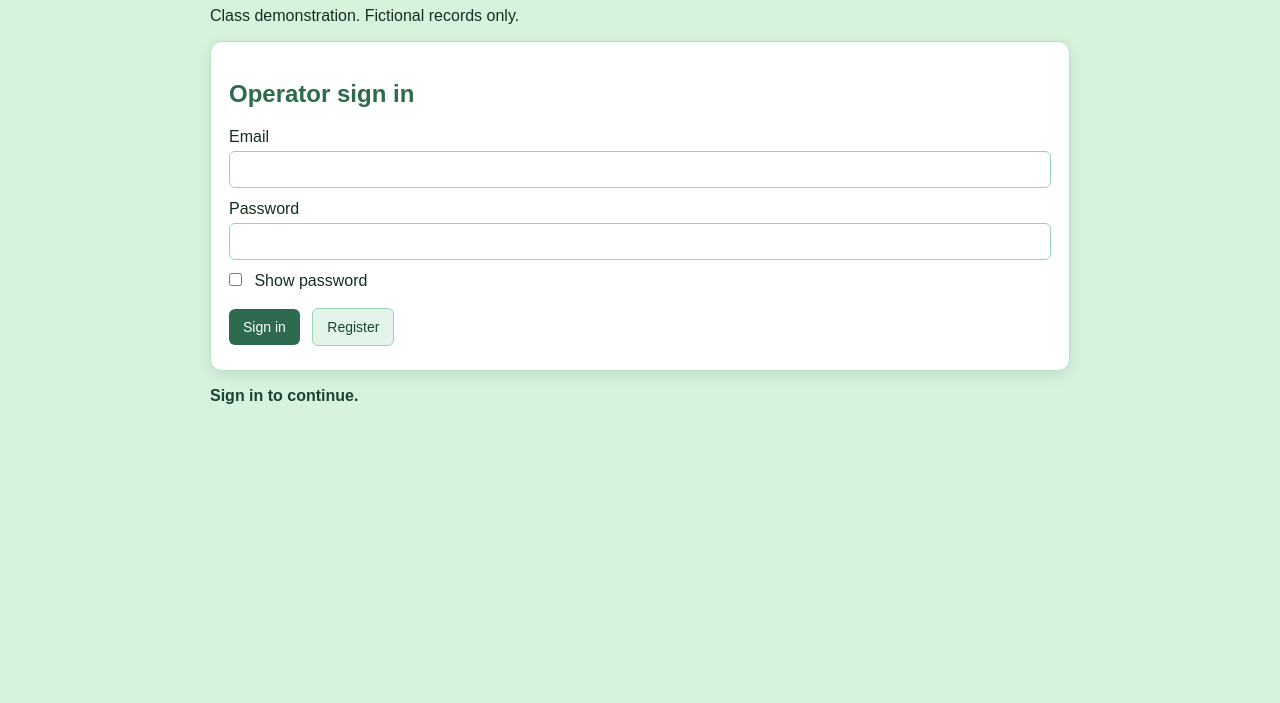
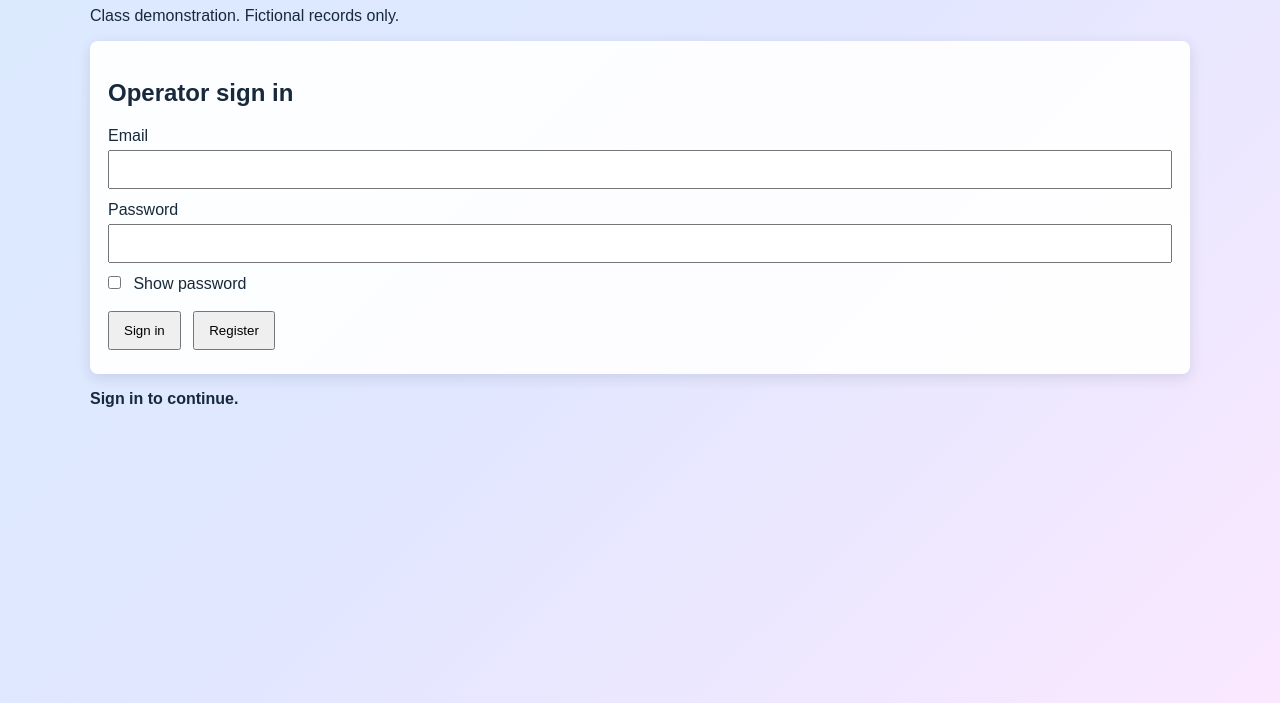
Before and after one commit to cariaspaullawrence/paula, a website built with Vite: page index.html in a window 1280 px wide. Shown: the part 97-800 px from the top of the page. Built offline with nearby package versions, Linux system fonts and the light colour scheme; no server answers.

Commit message:
Update styles for body, main, and form elements

```diff
--- a/src/style.css
+++ b/src/style.css
@@ -2,52 +2,34 @@ body {
   margin: 0;
   min-height: 100vh;
   font-family: Arial, sans-serif;
-  color: #12301f;
-  background: #d8f3dc;
+  color: #17293b;
+  background: linear-gradient(135deg, #dbeafe 0%, #e0e7ff 45%, #fae8ff 100%);
+  background-attachment: fixed;
 }
-main { max-width: 860px; margin: auto; padding: 24px; }
-h1 { color: #1b4332; }
-h2 { color: #2d6a4f; }
-
+main { max-width: 1100px; margin: auto; padding: 24px; }
 form, section {
-  background: #ffffff;
+  background: rgba(255, 255, 255, 0.92);
   padding: 18px;
-  border-radius: 12px;
+  border-radius: 8px;
   margin: 14px 0;
-  border: 1px solid #b7e4c7;
-  box-shadow: 0 4px 14px rgba(27, 67, 50, 0.12);
+  box-shadow: 0 4px 14px rgba(23, 41, 59, 0.12);
 }
 label { display: block; margin: 12px 0; }
+input, select { display: block; box-sizing: border-box; width: 100%; padding: 10px; margin-top: 5px; }
+button { margin: 6px 8px 6px 0; padding: 10px 14px; cursor: pointer; }
+[role="status"] { min-height: 1.4em; font-weight: bold; }
+[hidden] { display: none !important; }
 
-input, select {
-  display: block;
-  box-sizing: border-box;
-  width: 100%;
-  padding: 10px;
-  margin-top: 5px;
-  border: 1px solid #95d5b2;
-  border-radius: 6px;
-  background: #ffffff;
-  color: #12301f;
+.table-wrap { overflow-x: auto; margin-top: 12px; }
+table { width: 100%; border-collapse: collapse; background: white; font-size: 14px; }
+th, td { border: 1px solid #c9d3df; padding: 8px 10px; text-align: left; white-space: nowrap; }
+th { background: #217346; color: white; position: sticky; top: 0; }
+tbody tr:nth-child(even) { background: #f2f7f4; }
+tbody tr:hover { background: #dff0e6; }
+td button { padding: 5px 10px; margin: 0 4px 0 0; }
+
+input[type="checkbox"] {
+  display: inline-block;
+  width: auto;
+  margin: 0 8px 0 0;
 }
-input:focus, select:focus { outline: 2px solid #40916c; outline-offset: 1px; }
-input[type="checkbox"] { display: inline-block; width: auto; margin: 0 8px 0 0; }
-
-button {
-  margin: 6px 8px 6px 0;
-  padding: 10px 14px;
-  cursor: pointer;
-  border: none;
-  border-radius: 6px;
-  background: #2d6a4f;
-  color: #ffffff;
-  font-size: 14px;
-}
-button:hover { background: #1b4332; }
-button[type="button"] { background: #e3f4ea; color: #1b4332; border: 1px solid #95d5b2; }
-button[type="button"]:hover { background: #d0ebd9; }
-
-li { margin: 16px 0; overflow-wrap: anywhere; }
-span { display: block; }
-[role="status"] { min-height: 1.4em; font-weight: bold; color: #1b4332; }
-[hidden] { display: none !important; }
```
